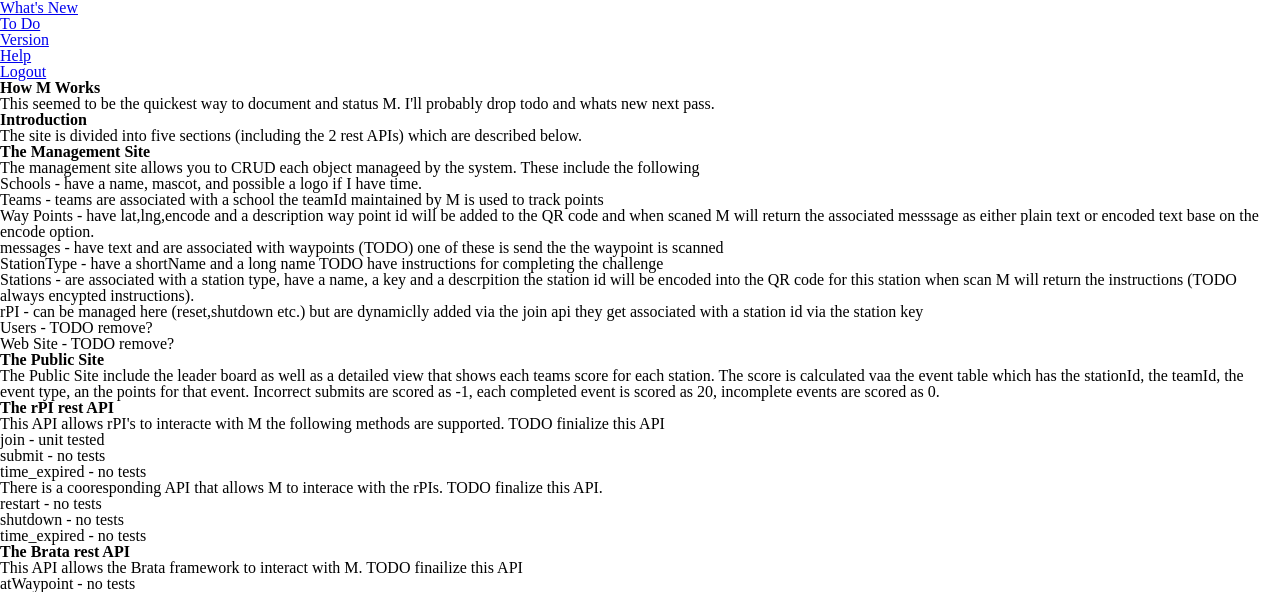
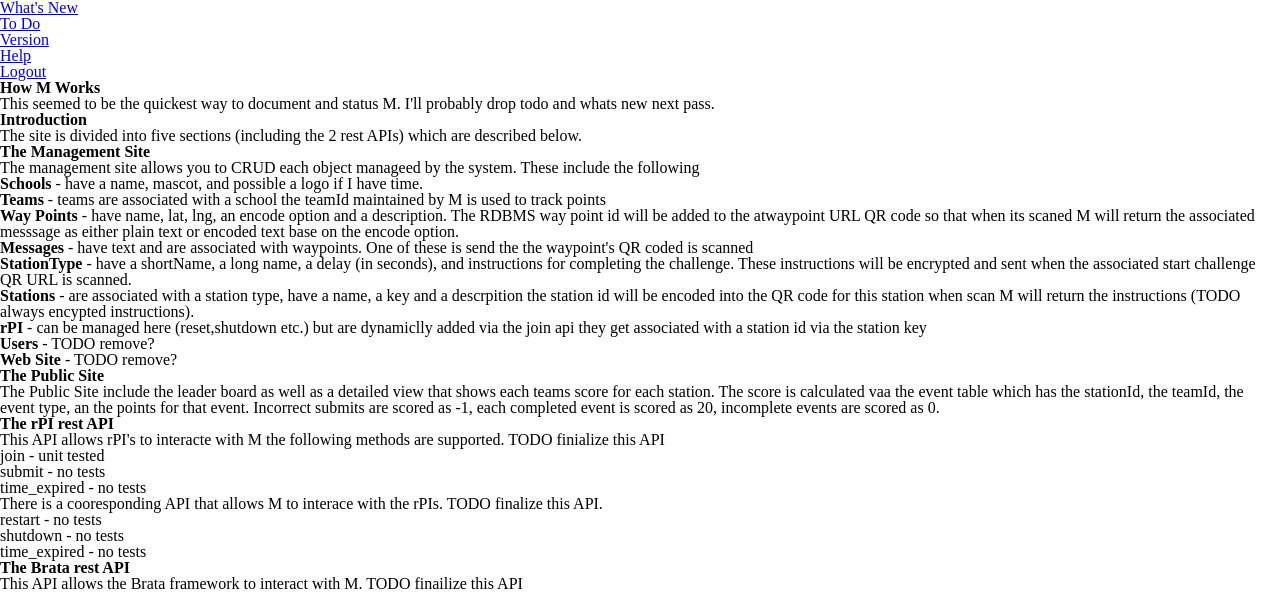
Before and after one commit to brata-hsdc/brata.masterserver, a PHP site: page /m/mgmt_main/about/help in a window 1280 px wide. Shown: the part 16-608 px from the top of the page. Run offline with PHP 8.4, Linux system fonts and the light colour scheme; the visitor is signed in with stand-in values (Sample User, id 1); some libraries are stand-ins or nearby versions.

Commit message:
misc fixes and new features

```diff
--- a/workspace/m/app/controllers/mgmt_stationtype/manage.php
+++ b/workspace/m/app/controllers/mgmt_stationtype/manage.php
@@ -31,7 +31,7 @@ function _make_html_table($table,$item,$urlPrefix,$n,&$data) {
 	$data['body'][]=pagination::makePagination($n,$total,myUrl("$urlPrefix/manage"),$GLOBALS['pagination']);
 
 	//table
-	$fields="shortName,longName";
+	$fields="shortName,longName,delay";
 	$stmt = $dbh->query("SELECT OID,CID,$fields FROM $table LIMIT $n,$limit");
 	if ($stmt === false) {
 		var_dump($dbh->errorInfo());
--- a/workspace/m/app/controllers/mgmt_waypoint/manage.php
+++ b/workspace/m/app/controllers/mgmt_waypoint/manage.php
@@ -31,7 +31,7 @@ function _make_html_table($table,$item,$urlPrefix,$n,&$data) {
 	$data['body'][]=pagination::makePagination($n,$total,myUrl("$urlPrefix/manage"),$GLOBALS['pagination']);
 
 	//table
-	$fields="lat,lng,encode,description";
+	$fields="lat,lng,name,encode,description";
 	$stmt = $dbh->query("SELECT OID,CID,$fields FROM $table LIMIT $n,$limit");
 	if ($stmt === false) {
 		var_dump($dbh->errorInfo());
--- a/workspace/m/app/models/Message.php
+++ b/workspace/m/app/models/Message.php
@@ -5,9 +5,9 @@ class Message extends ModelEx {
     parent::__construct('OID','CID','t_message');
     $this->rs['OID'] = $oid;
     $this->rs['CID'] = $cid;
+    $this->rs['waypointId'] = -1;
     $this->rs['text'] = '';
     if ($oid && $cid)
     $this->retrieve($oid,$cid);
   }
-
 }
--- a/workspace/m/app/models/StationType.php
+++ b/workspace/m/app/models/StationType.php
@@ -8,7 +8,8 @@ class StationType extends ModelEx {
     $this->rs['CID'] = $cid;
     $this->rs['longName'] = '';
     $this->rs['shortName'] = '';
-    $this->rs['instructions'] = -1;
+    $this->rs['delay'] = 60;
+    $this->rs['instructions'] = "";
     if ($oid && $cid)
     $this->retrieve($oid,$cid);
   }
--- a/workspace/m/app/views/mgmt_main/help.php
+++ b/workspace/m/app/views/mgmt_main/help.php
@@ -6,22 +6,27 @@
 The management site allows you to CRUD each object manageed by the system.
  These include the following
  <ul>
- <li>Schools - have a name, mascot, and possible a logo if I have time.</li>
- <li>Teams - teams are associated with a school the teamId maintained by M is used to track points</li>
- <li>Way Points - have lat,lng,encode and a description way point id will be added to the QR code and when scaned
+ <li><b>Schools</b> - have a name, mascot, and possible a logo if I have time.</li>
+ <li><b>Teams</b> - teams are associated with a school the teamId maintained by M is used to track points</li>
+ <li><b>Way Points</b> - have name, lat, lng, an encode option and a description.
+  The RDBMS way point id will be added to the atwaypoint URL QR code so that
+   when its scaned
   M will return the associated messsage as either plain text or encoded text base on the encode option.
  </li>
- <li>messages - have text and are associated with waypoints (TODO) one of these is send the the waypoint is scanned</li>
- <li>StationType - have a shortName and a long name TODO have instructions for completing the challenge</li>
- <li>Stations - are associated with a station type, have a name, a key and a descrpition
+ <li><b>Messages</b> - have text and are associated with waypoints.
+ One of these is send the the waypoint's QR coded is scanned</li>
+ <li><b>StationType</b> - have a shortName, a long name, a delay (in seconds), and instructions for completing the challenge.
+ These instructions will be encrypted and sent when the associated start challenge QR URL is scanned.
+ </li>
+ <li><b>Stations</b> - are associated with a station type, have a name, a key and a descrpition
   the station id will be encoded into the QR code for this station when scan M will
   return the instructions (TODO always encypted instructions).
  </li>
- <li>rPI - can be managed here (reset,shutdown etc.) but are dynamiclly added via the join api
+ <li><b>rPI</b> - can be managed here (reset,shutdown etc.) but are dynamiclly added via the join api
     they get associated with a station id via the station key
 </li>
-<li>Users - TODO remove?</li>
-<li>Web Site - TODO remove?</li>
+<li><b>Users</b> - TODO remove?</li>
+<li><b>Web Site</b> - TODO remove?</li>
 </ul>
 <h3>The Public Site</h3>
 The Public Site include the leader board as well as a detailed view that shows each teams score for each station.
--- a/workspace/m/app/views/mgmt_stationtype/form.php
+++ b/workspace/m/app/views/mgmt_stationtype/form.php
@@ -13,6 +13,10 @@
 			<td><input type="text" name="longName" style="width:150px" value="<?php echo $object->get('longName')?>" /></td>
 		</tr>
 		<tr>
+			<td>Delay</td>
+			<td><input type="text" name="delay" style="width:150px" value="<?php echo $object->get('delay')?>" /></td>
+		</tr>
+		<tr>
 			<td>Instructions</td>
 			<td><textarea name="instructions" style="width:150px"><?php echo $object->get('instructions')?></textarea></td>
 		</tr>
--- a/workspace/m/app/views/mgmt_stationtype/form_js.php
+++ b/workspace/m/app/views/mgmt_stationtype/form_js.php
@@ -10,6 +10,11 @@
         f.longNnme.focus();
         return false;
       }
+    if (f.delay.value == "") {
+        alert("Please enter a delay value (numberic)");
+        f.longNnme.focus();
+        return false;
+      }
     if (f.instructions.value == "") {
         alert("Please enter instructions for this station type");
         f.instructions.focus();
--- a/workspace/m/app/views/mgmt_team/form_js.php
+++ b/workspace/m/app/views/mgmt_team/form_js.php
@@ -5,8 +5,8 @@
       f.name.focus();
       return false;
     }
-    if (f.schoolId.value.value == -1) {
-        alert("Please enter a school name");
+    if (f.schoolId.value == -1) {
+        alert("Please select a school");
         f.name.focus();
         return false;
       }
--- a/workspace/m/app/views/mgmt_waypoint/form.php
+++ b/workspace/m/app/views/mgmt_waypoint/form.php
@@ -8,6 +8,10 @@ function isChecked($value) {
 <input type="hidden" name="CID" value="<?php echo $object->get('CID')?>" />
 	<table>
 		<tr><th colspan="2"><?php echo $form_heading?></th></tr>
+		<tr>
+			<td>Name</td>
+			<td><input type="text" name="name" style="width:150px" value="<?php echo $object->get('name')?>" /></td>
+		</tr>
 		<tr>
 			<td>Lat</td>
 			<td><input type="text" name="lat" style="width:150px" value="<?php echo $object->get('lat')?>" /></td>
--- a/workspace/m/app/views/mgmt_waypoint/form_js.php
+++ b/workspace/m/app/views/mgmt_waypoint/form_js.php
@@ -1,5 +1,10 @@
 <script type="text/javascript">
   function validateForm(f) {
+	if (f.name.name == "") {
+	        alert("Please enter waypoint name");
+	        f.name.focus();
+	        return false;
+	      }
     if (f.name.lat == "") {
       alert("Please enter waypoint lat");
       f.lat.focus();
```
Also changed, not shown: workspace/m/app/controllers/mgmt_message/manage.php (+4 -3 lines), workspace/m/app/controllers/ops/resetdb.php (+25 -18 lines), workspace/m/app/models/Waypoint.php (+18 -0 lines), workspace/m/app/views/mgmt_message/form.php (+12 -0 lines), workspace/m/app/views/mgmt_message/form_js.php (+7 -2 lines).
